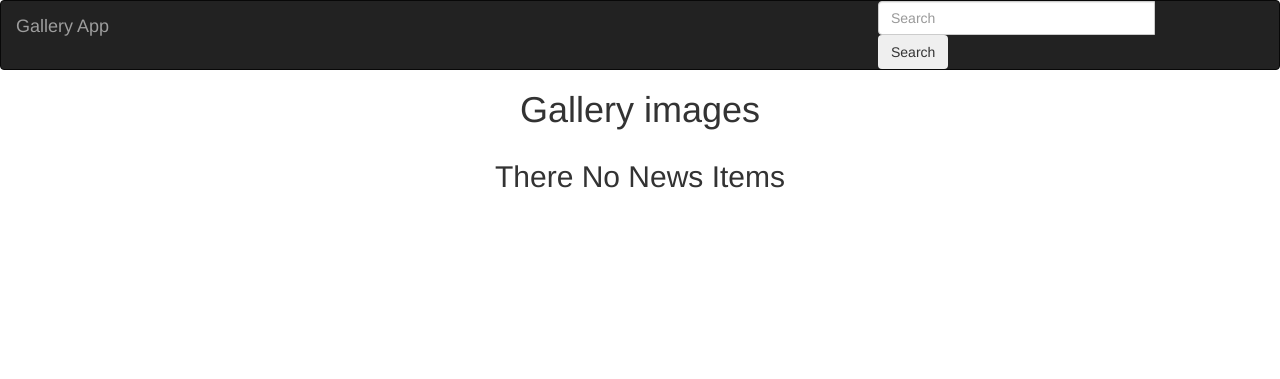
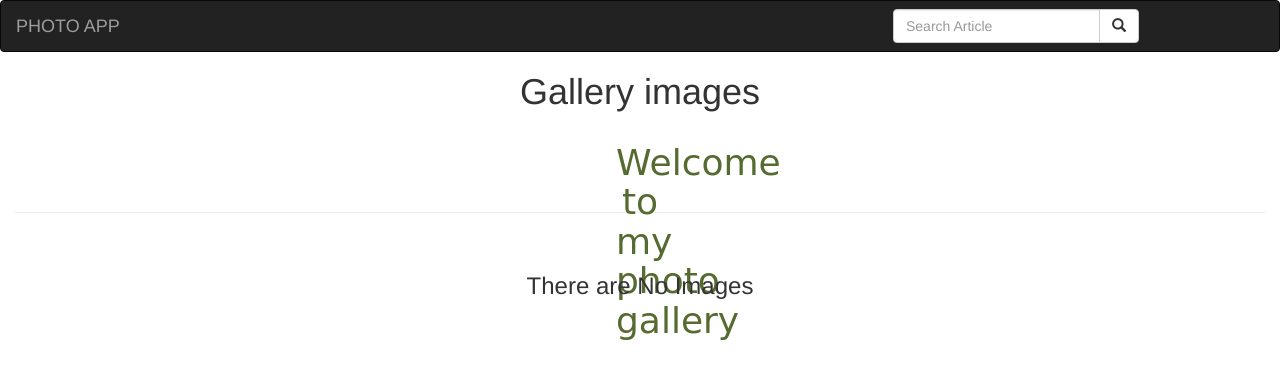
Before and after one commit to Queen-Uwitonze/personal_gallery, a Django app: template gallery/templates/all_gallery/today-images.html in a window 1280 px wide. Shown: the top 379 px of the page. Run offline with Django 3.2, Linux system fonts and the light colour scheme; the template is opened without the code that fills it, so the values that code supplies are empty; some libraries are stand-ins or nearby versions.

```diff
--- a/gallery/templates/all_gallery/base.html
+++ b/gallery/templates/all_gallery/base.html
@@ -22,7 +22,7 @@
 <body>
   {% include "navbar.html" %}
 
-  {% block content %} <h1 class='text-center'>Gallery images{{date|date:"l d-F Y"}}</h1> {%endblock%}
+  {% block content %} <h1 class='text-center'>Gallery images</h1> {%endblock%}
 
   {% block scripts %}
   <script src="https://ajax.googleapis.com/ajax/libs/jquery/3.2.1/jquery.min.js"></script>
--- a/gallery/templates/all_gallery/search.html
+++ b/gallery/templates/all_gallery/search.html
@@ -3,7 +3,8 @@
 <div class="container">
 
   <div class="row">
-    {% if images%}
+    {% if images %}
+    <p>{{ image.images_category }}</p>
     <h2>Found {{ images|length }} of searched term {{message}}</h2>
     {% else %}
     <h2> Found 0 images for the search term {{message}}</h2>
--- a/gallery/templates/all_gallery/today-images.html
+++ b/gallery/templates/all_gallery/today-images.html
@@ -1,31 +1,24 @@
-{%extends 'all_gallery/base.html'%}
+{% extends 'all_gallery/base.html' %}
+{% block content %}
+{{block.super}}
+<div class="container-fluid">
+  <h1 style="text-align:center; color:darkolivegreen; font-family: 'Margarine', cursive; height: 50px; border: 1px solid white; margin-left: 600px; margin-right: 600px;">Welcome
+    to my photo gallery</h1>
+  <hr>
+  <br>
+  <div class="row">
+    {% for image in gallery %}
+    <div class="col-md-3 container">
+      <a href="{% url 'images' %}" data-toggle="modal" data-target="#{{post.id}}">
+        <img style="height:250px; width:400px; border-radius:5px; margin-left:15px; margin-right: 15px; margin-bottom: 30px"
+          src="{{image.post.url}}" class="img-rounded" alt="Image" data-toggle="modal"><br>
+      </a>
 
-{% block content %}
-{{ block.super}}
 
-<div class="container">
-
-  <!-- Looping through news   -->
-  {% for image in gallery %}
-
-  <div class="row">
-    <div class="col-md-2"></div>
-    <!-- displaying News articles -->
-    <div class="col-xs-6 col-sm-6 col-md-8 col-lg-6">
-      <h2 class="column"> {{ image.images_name }} </h2>
-      <img src="{{image.post.url}}" class="column" alt="Image">
-      <p class="column">{{ image.images_description }}</p>
-      <p class="column">{{ image.images_category }}</p>
-      <p class="column">{{ image.images_location }}</p>
     </div>
+    {% empty %}
+    <h3 class="text-center">There are No Images</h3>
+    {% endfor %}
   </div>
-
-  {% empty %}
-  <div class="row">
-    <h2 class="text-center">There No News Items</h2>
-  </div>
-  {% endfor %}
-
 </div>
-
-{% endblock %}
+{% endblock%}
--- a/gallery/templates/navbar.html
+++ b/gallery/templates/navbar.html
@@ -11,22 +11,27 @@
   <nav class="navbar navbar-inverse">
     <div class="container-fluid">
       <div class="navbar-header">
-        <a class="navbar-brand" href="{% url 'galleryToday' %}">Gallery App</a>
+        <a class="navbar-brand" href="{% url 'galleryToday' %}">PHOTO APP</a>
       </div>
 
       <!-- Adding a search form  -->
       <div class="col-sm-4 col-md-4 navbar-right">
 
-        <form class="form-inline my-2 my-lg-0" action="{% url 'search_results' %} ">
+        <form class="navbar-form" role="search" action="{% url 'search_results' %}">
+
           <div class="input-group">
-            <input class="form-control mr-sm-2" type="search" placeholder="Search" name="category" aria-label="Search">
-            <button class="btn btn-outline-success my-2 my-sm-0" type="submit">Search</button>
+            <input type="text" class="form-control" placeholder="Search Article" name="article">
+            <div class="input-group-btn">
+              <button class="btn btn-default" type="submit"><i class="glyphicon glyphicon-search"></i></button>
+            </div>
           </div>
+
         </form>
       </div>
       <!-- search form end -->
     </div>
   </nav>
+
 </body>
 
 </html>
--- a/gallery/urls.py
+++ b/gallery/urls.py
@@ -7,7 +7,8 @@ urlpatterns=[
 
     url('^$',views.images_of_day,name='galleryToday'),
     url(r'^archives/(\d{4}-\d{2}-\d{2})/$',views.past_days_images,name = 'pastGallery'),
-    url(r'^search/', views.search_results, name='search_results')
+    url(r'^search/', views.search_results, name='search_results'),
+    url(r'^image/',views.get_images,name ='images')
 ]
 
 if settings.DEBUG:
```
Also changed, not shown: gallery/models.py (+4 -3 lines), gallery/templates/all_gallery/single_image.html (added, +28 -0 lines), gallery/views.py (+8 -0 lines), gallery/flowers.jpeg (deleted), gallery/flowers_RNec3U8.jpeg (deleted), media/gallery/que5.jpeg (added), media/gallery/que6.jpeg (added), media/gallery/que7.jpeg (added), media/gallery/que8.jpeg (added), media/gallery/que9.jpeg (added).
